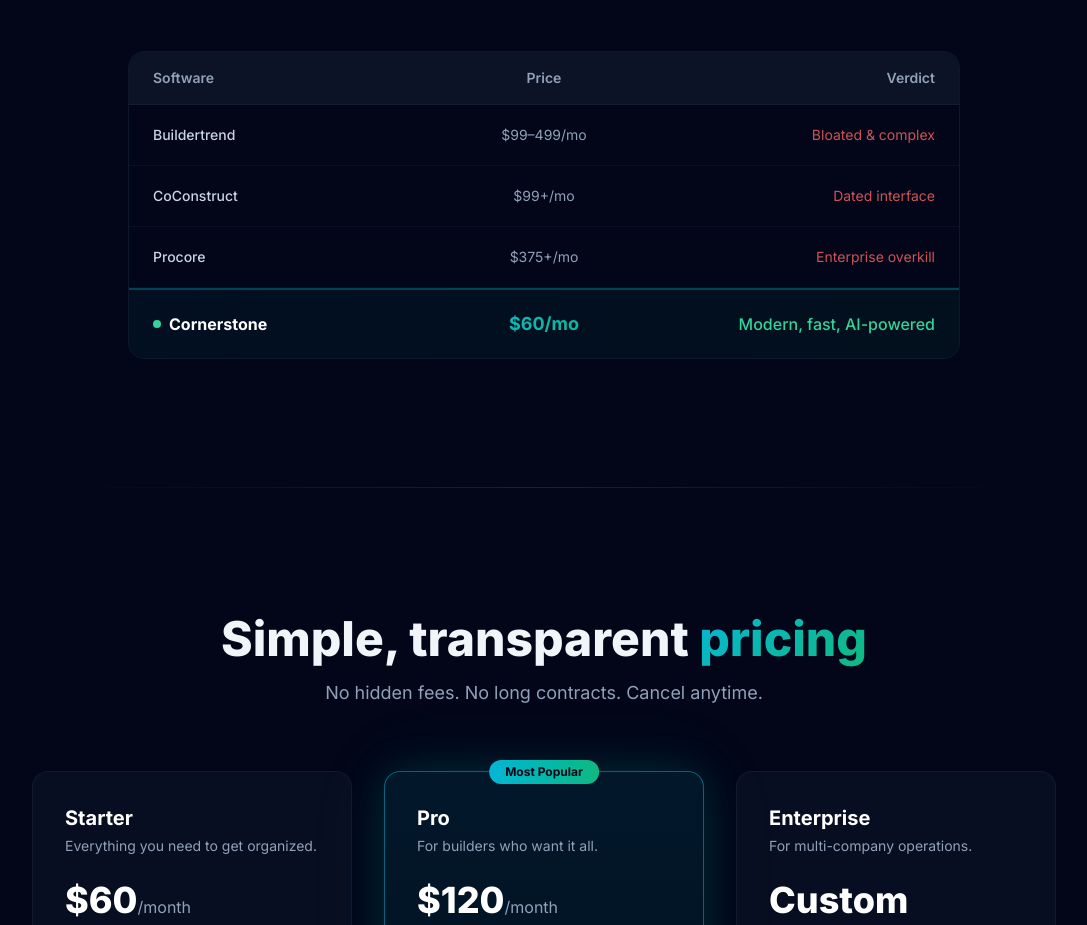
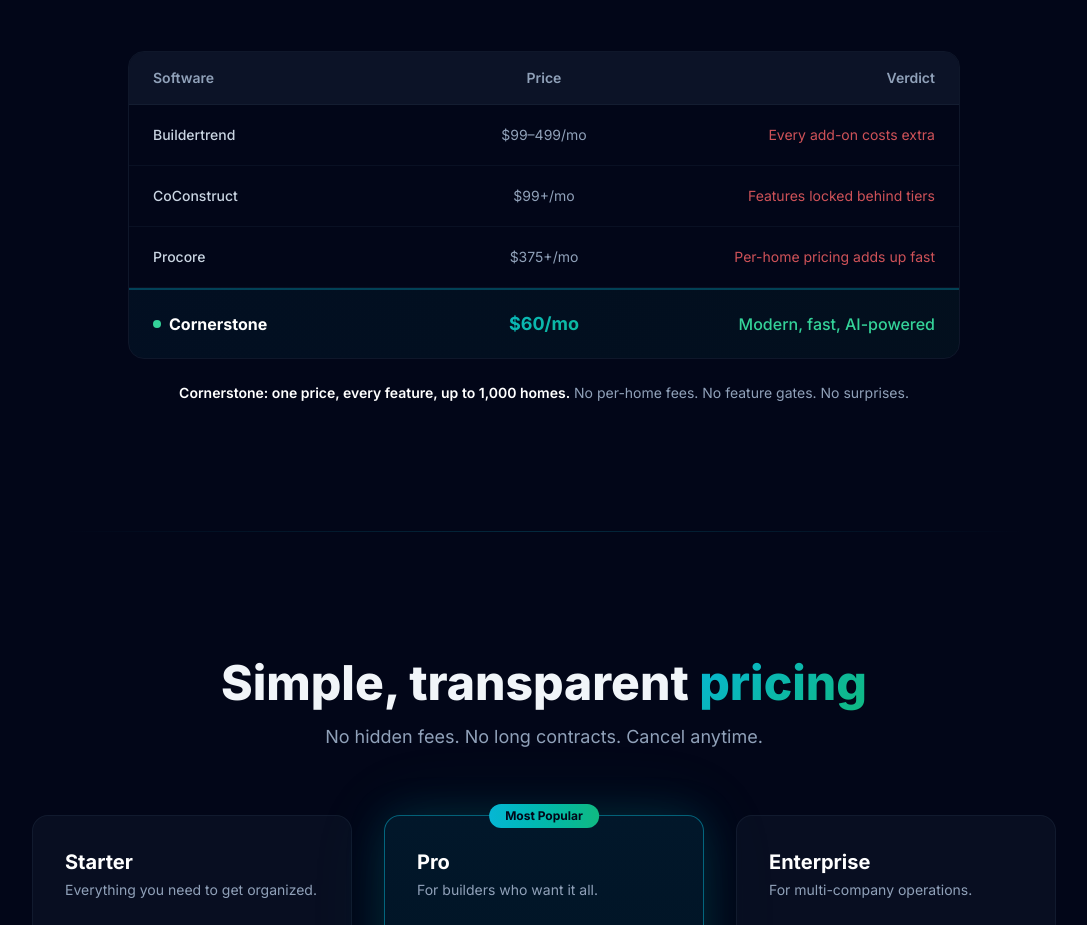
Before and after one commit to Scootermcgavin121/cornerstone-marketing, a Next.js app: page / in a window 1280 px wide. Shown: the part 2780-3705 px from the top of the page, without its empty margins (96-1183 px from the left). Built offline with nearby package versions, Linux system fonts and the light colour scheme.

Commit message:
copy: update competitor verdicts — highlight add-on pricing and feature gates

```diff
--- a/app/components/Comparison.tsx
+++ b/app/components/Comparison.tsx
@@ -3,9 +3,9 @@
 import AnimateOnScroll from "./AnimateOnScroll";
 
 const competitors = [
-  { name: "Buildertrend", price: "$99–499/mo", con: "Bloated & complex", rating: 1 },
-  { name: "CoConstruct", price: "$99+/mo", con: "Dated interface", rating: 1 },
-  { name: "Procore", price: "$375+/mo", con: "Enterprise overkill", rating: 1 },
+  { name: "Buildertrend", price: "$99–499/mo", con: "Every add-on costs extra" },
+  { name: "CoConstruct", price: "$99+/mo", con: "Features locked behind tiers" },
+  { name: "Procore", price: "$375+/mo", con: "Per-home pricing adds up fast" },
 ];
 
 const cornerstone = {
@@ -61,6 +61,11 @@
               <span className="text-right text-emerald-400 font-medium">{cornerstone.pro}</span>
             </div>
           </div>
+
+          <p className="text-center text-slate-400 text-sm mt-6">
+            <span className="text-white font-semibold">Cornerstone: one price, every feature, up to 1,000 homes.</span>{" "}
+            No per-home fees. No feature gates. No surprises.
+          </p>
         </AnimateOnScroll>
       </div>
     </section>
```
